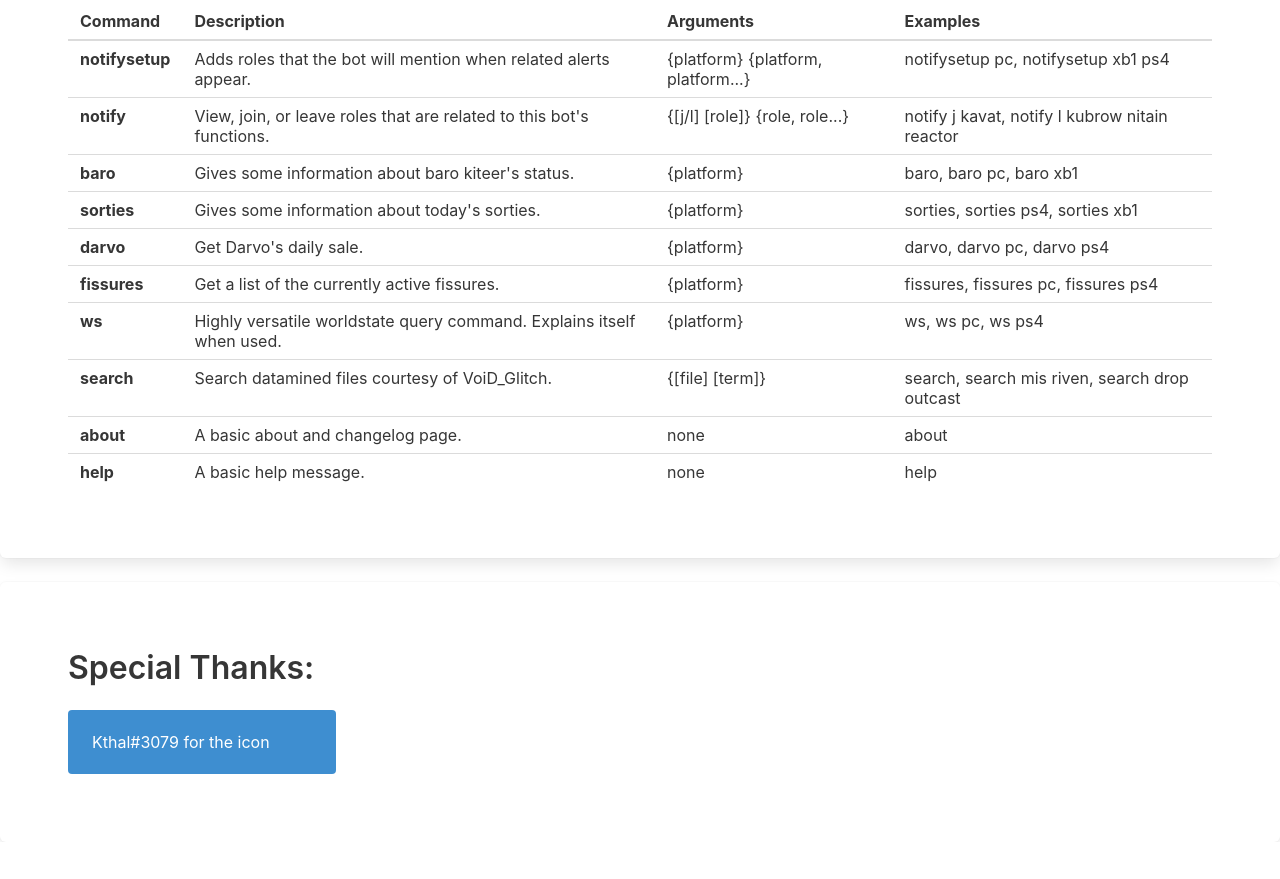
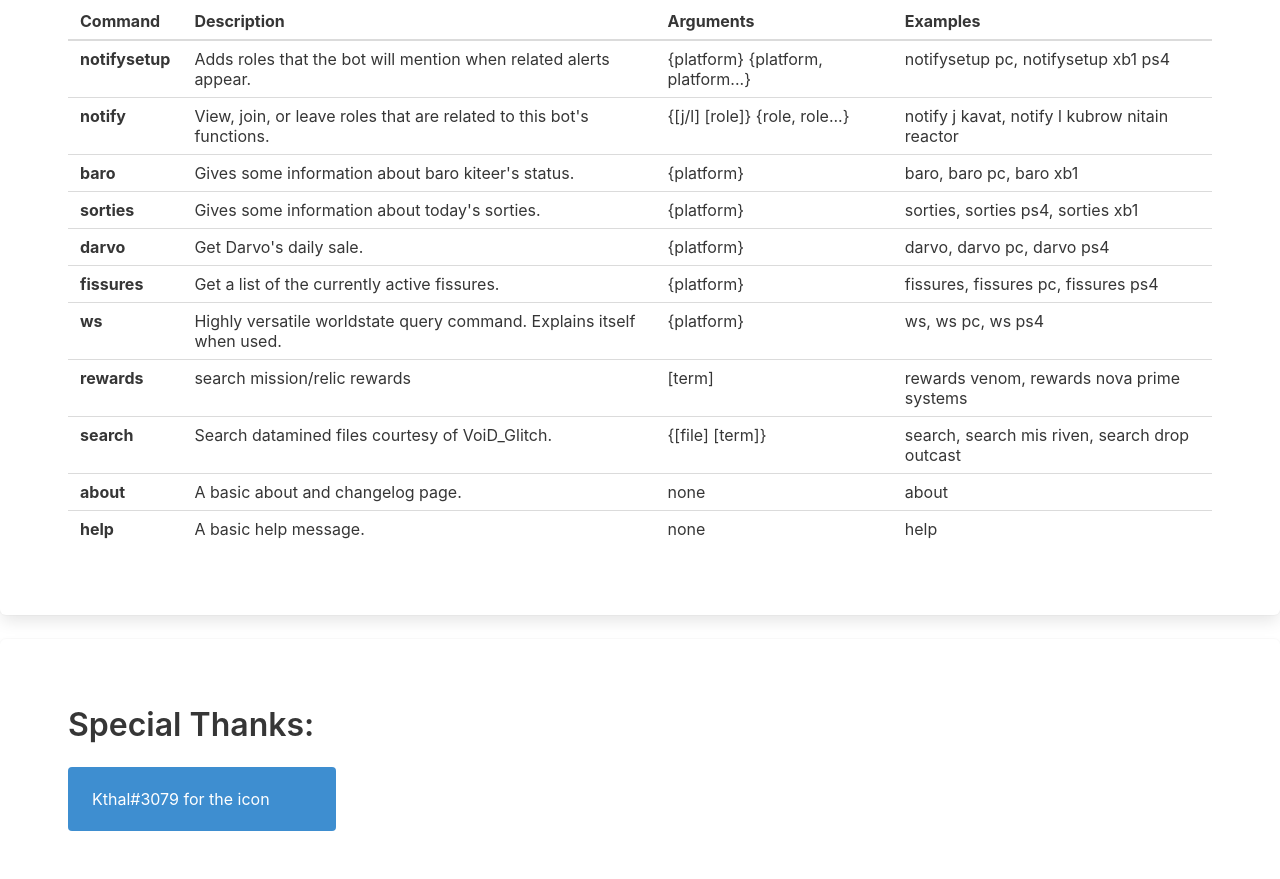
Before and after one commit to S0L4RE/Warframe-Alerts, a website: page descrip.html in a window 1280 px wide. Shown: the part 1259-2138 px from the top of the page. Before the commit the page ends 2101 px from the top, so only its background shows below. Drawn offline with nearby package versions, Linux system fonts and the light colour scheme.

Commit message:
update description

```diff
--- a/descrip.html
+++ b/descrip.html
@@ -123,6 +123,12 @@
                      <td>{platform}</td>
                      <td>ws, ws pc, ws ps4</td>
                   </tr>
+				  <tr>
+                     <th>rewards</th>
+                     <td>search mission/relic rewards</td>
+                     <td>[term]</td>
+                     <td>rewards venom, rewards nova prime systems</td>
+                  </tr>
                   <tr>
                      <th>search</th>
                      <td>Search datamined files courtesy of VoiD_Glitch.</td>
```
Also changed, not shown: README.md.
